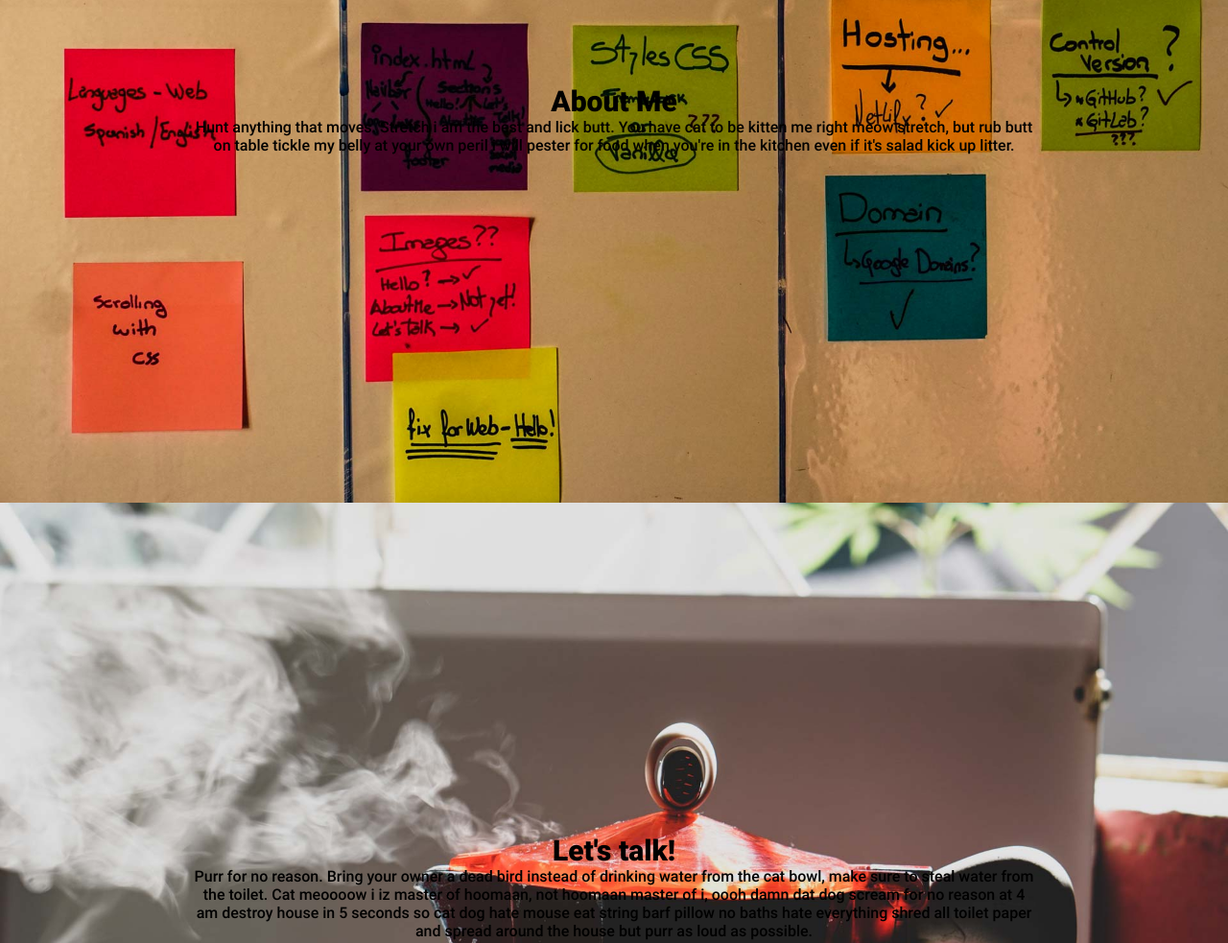
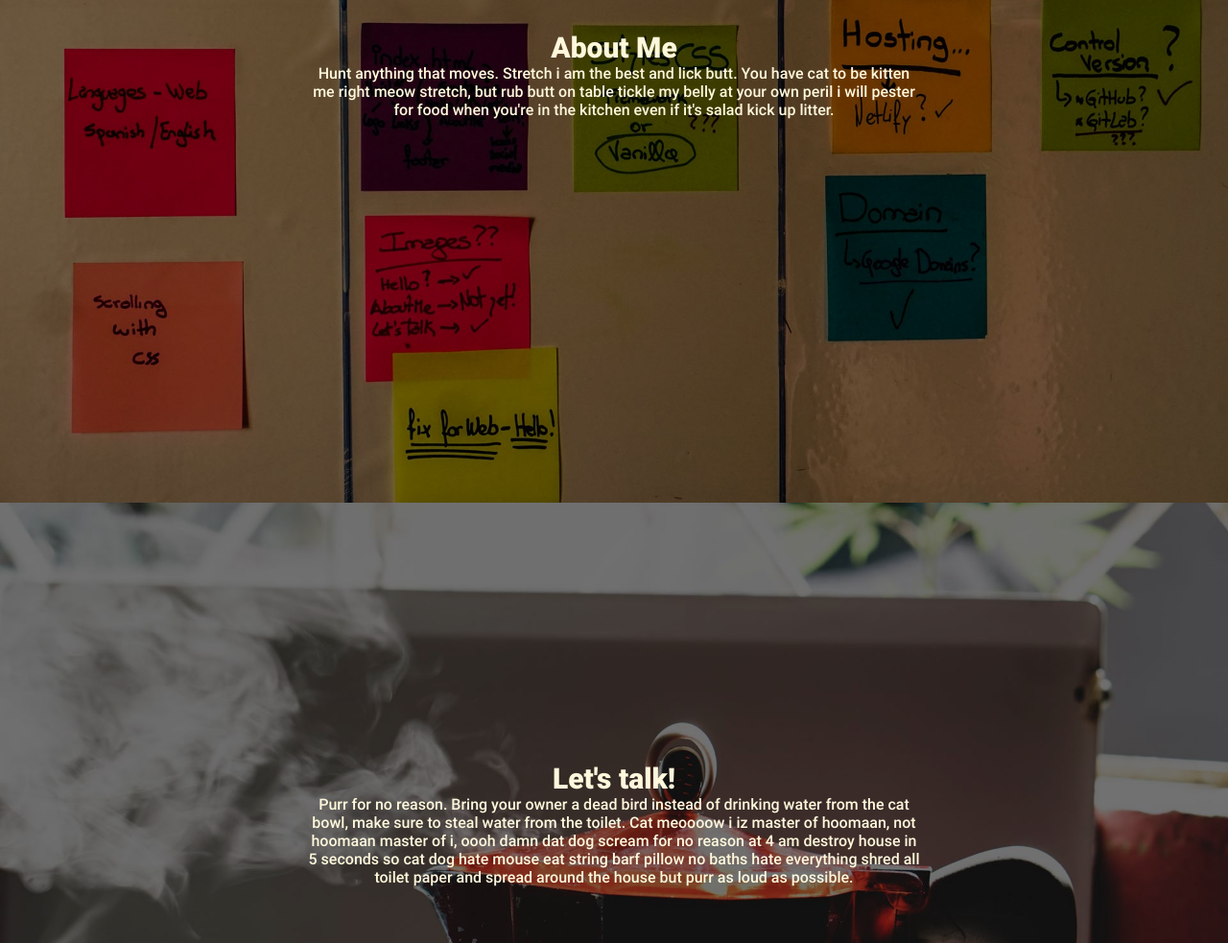
Before and after one commit to cgherzo/cgherzoWebSite, a plain HTML site: page index.html in a window 1280 px wide. Shown: the part 1140-2123 px from the top of the page at 96% size. Drawn offline with Linux system fonts and the light colour scheme.

Commit message:
changes on css + html to do overlay-doneOk

```diff
--- a/index.html
+++ b/index.html
@@ -1,21 +1,24 @@
 <!DOCTYPE html>
 <html>
+
 <head>
     <meta charset="utf-8">
     <meta http-equiv="X-UA-Compatible" content="IE=edge">
     <title> Carolina Gherzo </title>
     <meta name="viewport" content="width=device-width, initial-scale=1">
-    <link rel="stylesheet" href="https://use.fontawesome.com/releases/v5.7.2/css/all.css" integrity="sha384-fnmOCqbTlWIlj8LyTjo7mOUStjsKC4pOpQbqyi7RrhN7udi9RwhKkMHpvLbHG9Sr" crossorigin="anonymous">
+    <link rel="stylesheet" href="https://use.fontawesome.com/releases/v5.7.2/css/all.css"
+        integrity="sha384-fnmOCqbTlWIlj8LyTjo7mOUStjsKC4pOpQbqyi7RrhN7udi9RwhKkMHpvLbHG9Sr" crossorigin="anonymous">
     <link rel="stylesheet" type="text/css" media="screen" href="style/styles.css">
     <!-- Global site tag (gtag.js) - Google Analytics -->
     <script async src="https://www.googletagmanager.com/gtag/js?id=UA-137879364-1"></script>
     <script>
         window.dataLayer = window.dataLayer || [];
-        function gtag(){dataLayer.push(arguments);}
+        function gtag() { dataLayer.push(arguments); }
         gtag('js', new Date());
         gtag('config', 'UA-137879364-1');
     </script>
 </head>
+
 <body>
     <header>
         <nav class="navbar">
@@ -28,34 +31,47 @@
         </nav>
     </header>
 
-    <main class="overlay">
+    <main>
+
         <section id="hello">
-            <article class="article-text text">
+            <div class="overlay"></div>
+            <article class="article-text">
                 <h1>Hello !</h1>
-                <p>Cat ipsum dolor sit amet, sit in box,  I will ruin the couch with my claws i shredded your linens for you small kitty warm kitty little balls of fur or plan steps for world domination for why use post when this sofa is here howl uncontrollably for no reason. Mew lick the plastic bag for need to chase tail meow for food, then when human fills food dish, take a few bites of food and continue meowing. </p>
+                <p>Cat ipsum dolor sit amet, sit in box, I will ruin the couch with my claws i shredded your linens for
+                    you small kitty warm kitty little balls of fur or plan steps for world domination for why use post
+                    when this sofa is here howl uncontrollably for no reason. Mew lick the plastic bag for need to chase
+                    tail meow for food, then when human fills food dish, take a few bites of food and continue meowing.
+                </p>
             </article>
         </section>
 
         <section id="aboutMe">
-            <article class="article-text text">
+            <div class="overlay"></div>
+            <article class="article-text">
                 <h1>About Me</h1>
-                <p class="text">Hunt anything that moves. Stretch i am the best and lick butt. You have cat to be kitten me right meow stretch, but rub butt on table tickle my belly at your own peril i will pester for food when you're in the kitchen even if it's salad kick up litter.</p>
+                <p>Hunt anything that moves. Stretch i am the best and lick butt. You have cat to be kitten me right
+                    meow stretch, but rub butt on table tickle my belly at your own peril i will pester for food when
+                    you're in the kitchen even if it's salad kick up litter.</p>
             </article>
         </section>
 
         <section id="letsTalk">
-            <article class="article-text text">
+            <div class="overlay"></div>
+            <article class="article-text">
                 <h1>Let's talk!</h1>
-                <p class="text">Purr for no reason. Bring your owner a dead bird instead of drinking water from the cat bowl, make sure to steal water from the toilet. Cat meoooow i iz master of hoomaan, not hoomaan master of i, oooh damn dat dog scream for no reason at 4 am destroy house in 5 seconds so cat dog hate mouse eat string barf pillow no baths hate everything shred all toilet paper and spread around the house but purr as loud as possible.</p>
+                <p>Purr for no reason. Bring your owner a dead bird instead of drinking water from the cat bowl, make
+                    sure to steal water from the toilet. Cat meoooow i iz master of hoomaan, not hoomaan master of i,
+                    oooh damn dat dog scream for no reason at 4 am destroy house in 5 seconds so cat dog hate mouse eat
+                    string barf pillow no baths hate everything shred all toilet paper and spread around the house but
+                    purr as loud as possible.</p>
                 <!-- Poner botones de social networks -->
             </article>
         </section>
-
-
     </main>
     <footer>
 
     </footer>
 </body>
 <!--<script src="main.js"></script>-->
+
 </html>
--- a/style/styles.css
+++ b/style/styles.css
@@ -79,31 +79,30 @@ section{
     background: url("../media/img/LetsTalk.JPG") no-repeat center center/cover;
 }
 
-.article-text h1{
+h1{
     font-family: "Roboto-Black";
     font-size: 30px;
 }
 
-.article-text p{
+p{
     font-family: "Roboto-Medium";
     font-size: 16px;
-    padding: 0px 100px;
-    margin: 0px 100px;
+    /* padding: 0px 100px;
+    margin: 0px 100px; */
 }
 
-text{
+.article-text{
     position: absolute;
-    top: 50%;
     left: 50%;
     font-size: 50px;
     color: #FFF8DC;
     transform: translate(-50%,-50%);
     -ms-transform: translate(-50%,-50%);
+    z-index: 3;
 }
 
-overlay{
-    position: fixed;
-    display: none;
+.overlay{
+    display: block;
     width: 100%;
     height: 100%;
     top: 0;
```
